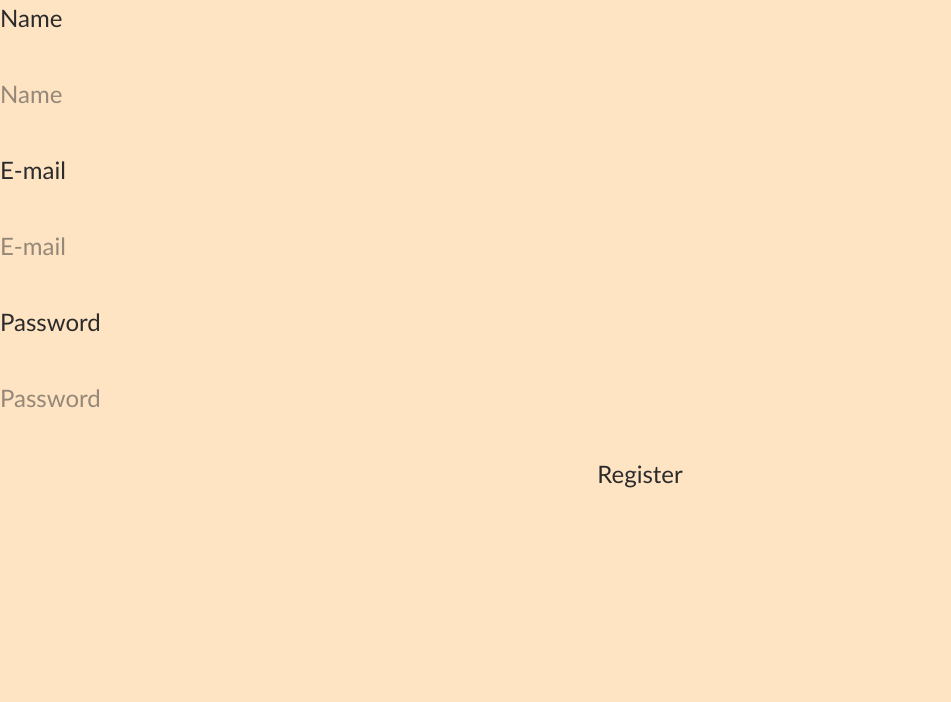
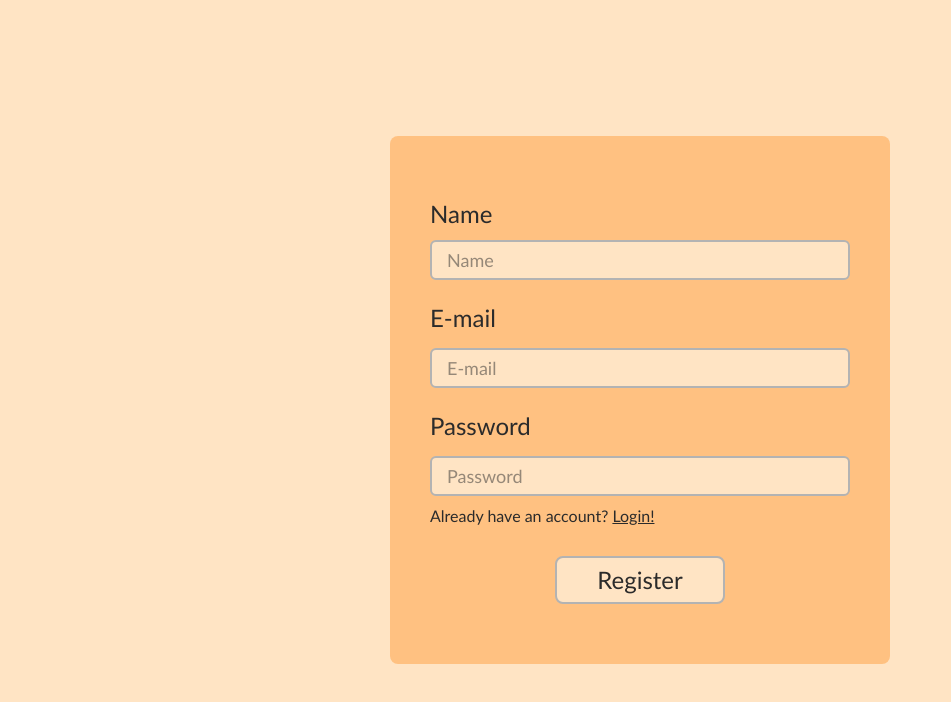
Before and after one commit to Lingrode/goit-react-hw-08, a React (Vite) app: page /register in a window 1280 px wide. Shown: the top 702 px of the page, without its empty margins (0-951 px from the left). Built offline with nearby package versions, Linux system fonts and the light colour scheme.

Commit message:
update styles

```diff
--- a/src/components/AppBar/AppBar.jsx
+++ b/src/components/AppBar/AppBar.jsx
@@ -10,7 +10,7 @@ const AppBar = () => {
   const isLoggedIn = useSelector(selectIsLoggedIn);
 
   return (
-    <header className="my-6">
+    <header className="py-6 mb-10 bg-[#ffc181]">
       <div className="container">
         <nav className="flex justify-between">
           {/* <p>PhoneBook</p> */}
--- a/src/components/AuthNav/AuthNav.jsx
+++ b/src/components/AuthNav/AuthNav.jsx
@@ -3,8 +3,18 @@ import { NavLink } from "react-router";
 const AuthNav = () => {
   return (
     <div className="flex gap-4">
-      <NavLink to="/register">Register</NavLink>
-      <NavLink to="/login">Login</NavLink>
+      <NavLink
+        className="relative after:absolute after:w-full after:bg-black after:h-0.5 after:opacity-0 hover:after:opacity-100 after:bottom-0 after:right-0 after:transition-opacity"
+        to="/register"
+      >
+        Register
+      </NavLink>
+      <NavLink
+        className="relative after:absolute after:w-full after:bg-black after:h-0.5 after:opacity-0 hover:after:opacity-100 after:bottom-0 after:right-0 after:transition-opacity"
+        to="/login"
+      >
+        Login
+      </NavLink>
     </div>
   );
 };
--- a/src/components/ContactForm/ContactForm.jsx
+++ b/src/components/ContactForm/ContactForm.jsx
@@ -42,7 +42,11 @@ const ContactForm = () => {
         <label className={style.label} htmlFor={nameFieldId}>
           Name
         </label>
-        <Field id={nameFieldId} className={style.input} name="name" />
+        <Field
+          id={nameFieldId}
+          className="input-style mb-5 h-[35px]"
+          name="name"
+        />
         <ErrorMessage
           className={style.messageName}
           name="name"
@@ -52,7 +56,11 @@ const ContactForm = () => {
         <label className={style.label} htmlFor={numberFieldId}>
           Number
         </label>
-        <Field id={numberFieldId} className={style.input} name="number" />
+        <Field
+          id={numberFieldId}
+          className="input-style mb-8 h-[35px]"
+          name="number"
+        />
         <ErrorMessage
           className={style.messageNumber}
           name="number"
--- a/src/components/EditForm/EditForm.jsx
+++ b/src/components/EditForm/EditForm.jsx
@@ -48,7 +48,11 @@ const EditForm = () => {
         <label className={style.label} htmlFor={nameFieldId}>
           Name
         </label>
-        <Field id={nameFieldId} className={style.input} name="name" />
+        <Field
+          id={nameFieldId}
+          className="input-style mb-5 h-[35px]"
+          name="name"
+        />
         <ErrorMessage
           className={style.messageName}
           name="name"
@@ -58,13 +62,18 @@ const EditForm = () => {
         <label className={style.label} htmlFor={numberFieldId}>
           Number
         </label>
-        <Field id={numberFieldId} className={style.input} name="number" />
+        <Field
+          id={numberFieldId}
+          className="input-style mb-8 h-[35px]"
+          name="number"
+        />
         <ErrorMessage
           className={style.messageNumber}
           name="number"
           component="span"
         />
 
+        <div className="flex justify-center gap-10">
           <button className={style.btn} type="submit">
             Edit
           </button>
@@ -75,6 +84,7 @@ const EditForm = () => {
           >
             Cancel
           </button>
+        </div>
       </Form>
     </Formik>
   );
--- a/src/components/EditForm/EditForm.module.css
+++ b/src/components/EditForm/EditForm.module.css
@@ -52,8 +52,7 @@
 .btn {
   display: block;
   max-width: fit-content;
-  margin: 0 auto;
-  padding: 7px 15px;
+  padding: 7px 25px;
   cursor: pointer;
   border: 2px solid #b3b3b3;
   border-radius: 7px;
--- a/src/components/LoginForm/LoginForm.jsx
+++ b/src/components/LoginForm/LoginForm.jsx
@@ -3,6 +3,7 @@ import { useDispatch } from "react-redux";
 import { Field, Form, Formik } from "formik";
 
 import { login } from "../../redux/auth/operations";
+import { Link } from "react-router";
 
 const initialValues = {
   email: "",
@@ -23,25 +24,41 @@ const LoginForm = () => {
   //mikemike123@gmail.com
 
   return (
+    <div className="fixed flex items-center justify-center inset-0 ">
       <Formik initialValues={initialValues} onSubmit={handleSubmit}>
-      <Form className="flex flex-col gap-10">
-        <label htmlFor={emailFieldId}>E-mail</label>
+        <Form className="max-w-[500px] w-full flex flex-col rounded-lg bg-[#ffc181] px-10 py-15">
+          <label className="mb-2" htmlFor={emailFieldId}>
+            E-mail
+          </label>
           <Field
+            className="input-style mb-5 h-[40px]"
             id={emailFieldId}
             type="email"
             name="email"
             placeholder="E-mail"
           />
-        <label htmlFor={pswFieldId}>Password</label>
+          <label className="mb-2" htmlFor={pswFieldId}>
+            Password
+          </label>
           <Field
+            className="mb-2 input-style h-[40px]"
             id={pswFieldId}
             type="password"
             name="password"
             placeholder="Password"
           />
-        <button type="submit">Login</button>
+          <p className="mb-7 text-base">
+            Don&apos;t have an account?{" "}
+            <Link className="underline" to="/register">
+              Sign up!
+            </Link>
+          </p>
+          <button className="button-style" type="submit">
+            Login
+          </button>
         </Form>
       </Formik>
+    </div>
   );
 };
 
--- a/src/components/Navigation/Navigation.jsx
+++ b/src/components/Navigation/Navigation.jsx
@@ -1,14 +1,27 @@
 import { NavLink } from "react-router";
+import { useSelector } from "react-redux";
+
 import { selectIsLoggedIn } from "../../redux/auth/selectors";
-import { useSelector } from "react-redux";
 
 const Navigation = () => {
   const isLoggedIn = useSelector(selectIsLoggedIn);
 
   return (
     <div className="flex gap-4">
-      <NavLink to="/">Home</NavLink>
-      {isLoggedIn && <NavLink to="/contacts">Contacts</NavLink>}
+      <NavLink
+        className="relative after:absolute after:w-full after:bg-black after:h-0.5 after:opacity-0 hover:after:opacity-100 after:bottom-0 after:right-0 after:transition-opacity"
+        to="/"
+      >
+        Home
+      </NavLink>
+      {isLoggedIn && (
+        <NavLink
+          className="relative after:absolute after:w-full after:bg-black after:h-0.5 after:opacity-0 hover:after:opacity-100 after:bottom-0 after:right-0 after:transition-opacity"
+          to="/contacts"
+        >
+          Contacts
+        </NavLink>
+      )}
     </div>
   );
 };
--- a/src/components/RegisterForm/RegisterForm.jsx
+++ b/src/components/RegisterForm/RegisterForm.jsx
@@ -1,5 +1,5 @@
 import { useId } from "react";
-import { useNavigate } from "react-router";
+import { Link, useNavigate } from "react-router";
 import { useDispatch } from "react-redux";
 import { Field, Form, Formik } from "formik";
 
@@ -29,27 +29,51 @@ const RegisterForm = () => {
   //mikemike123@gmail.com
 
   return (
+    <div className="fixed flex items-center justify-center inset-0 ">
       <Formik initialValues={initialValues} onSubmit={handleSubmit}>
-      <Form className="flex flex-col gap-10">
-        <label htmlFor={nameFieldId}>Name</label>
-        <Field id={nameFieldId} type="text" name="name" placeholder="Name" />
-        <label htmlFor={emailFieldId}>E-mail</label>
+        <Form className="max-w-[500px] w-full flex flex-col rounded-lg bg-[#ffc181] px-10 py-15">
+          <label className="mb-2" htmlFor={nameFieldId}>
+            Name
+          </label>
           <Field
+            className="input-style mb-5 h-[40px]"
+            id={nameFieldId}
+            type="text"
+            name="name"
+            placeholder="Name"
+          />
+          <label className="mb-3" htmlFor={emailFieldId}>
+            E-mail
+          </label>
+          <Field
+            className="input-style mb-5 h-[40px]"
             id={emailFieldId}
             type="email"
             name="email"
             placeholder="E-mail"
           />
-        <label htmlFor={pswFieldId}>Password</label>
+          <label className="mb-3" htmlFor={pswFieldId}>
+            Password
+          </label>
           <Field
+            className="mb-2 input-style h-[40px]"
             id={pswFieldId}
             type="password"
             name="password"
             placeholder="Password"
           />
-        <button type="submit">Register</button>
+          <p className="mb-7 text-base">
+            Already have an account?{" "}
+            <Link className="underline" to="/login">
+              Login!
+            </Link>
+          </p>
+          <button className="button-style" type="submit">
+            Register
+          </button>
         </Form>
       </Formik>
+    </div>
   );
 };
 
--- a/src/components/SearchBox/SearchBox.jsx
+++ b/src/components/SearchBox/SearchBox.jsx
@@ -13,7 +13,7 @@ const SearchBox = () => {
     <div className="flex mb-12 gap-10">
       <div className="flex flex-col max-w-[350px] w-full">
         <label className="text-[20px] mb-1" htmlFor="search">
-          Find contacts by name
+          Find contacts
         </label>
         <input
           id="search"
@@ -24,7 +24,7 @@ const SearchBox = () => {
           onChange={(event) => dispatch(setFilter(event.target.value))}
         />
       </div>
-      <p className="self-end">Total conatcts: {contacts.length}</p>
+      <p className="self-end">Total contacts: {contacts.length}</p>
     </div>
   );
 };
--- a/src/components/UserMenu/UserMenu.jsx
+++ b/src/components/UserMenu/UserMenu.jsx
@@ -10,7 +10,9 @@ const UserMenu = () => {
   return (
     <div className="flex gap-4">
       <h3>Welcome, {user.name}</h3>
-      <button onClick={() => dispatch(logout())}>Logout</button>
+      <button className="cursor-pointer" onClick={() => dispatch(logout())}>
+        Logout
+      </button>
     </div>
   );
 };
--- a/src/index.css
+++ b/src/index.css
@@ -27,6 +27,14 @@ img {
   margin: 0 auto;
 }
 
+.input-style {
+  @apply rounded-md border-2 border-solid border-[#b3b3b3] px-[15px] text-lg bg-[bisque];
+}
+
+.button-style {
+  @apply cursor-pointer px-10 py-1 border-2 border-solid border-[#b3b3b3] rounded-lg max-w-fit mx-auto bg-[bisque];
+}
+
 @layer base {
   :root {
     --radius: 0.5rem;
```
Lines whose indentation alone changed are shown as unchanged.
